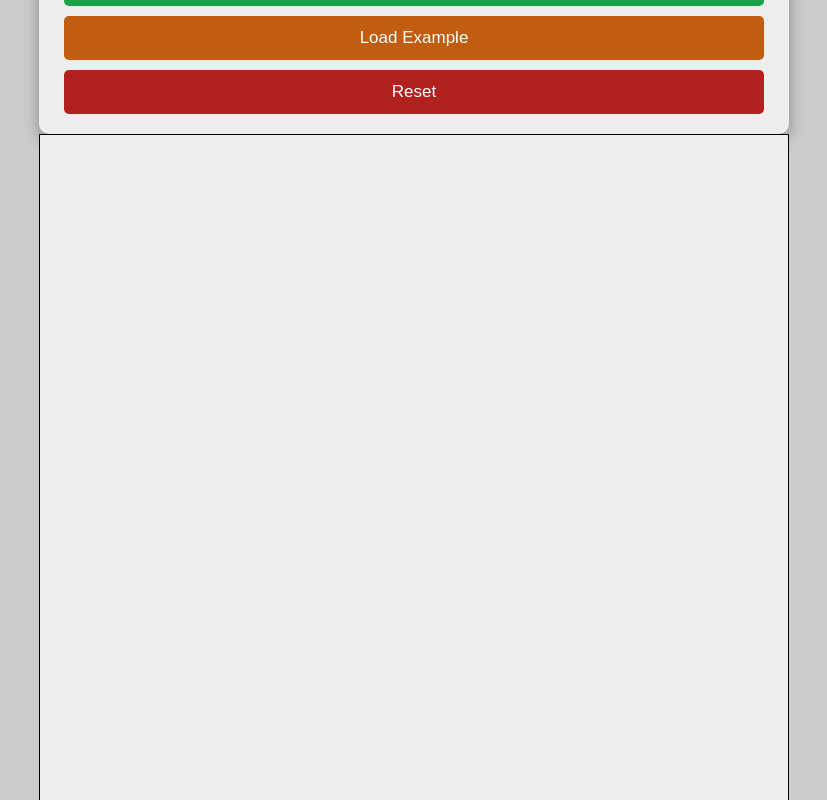
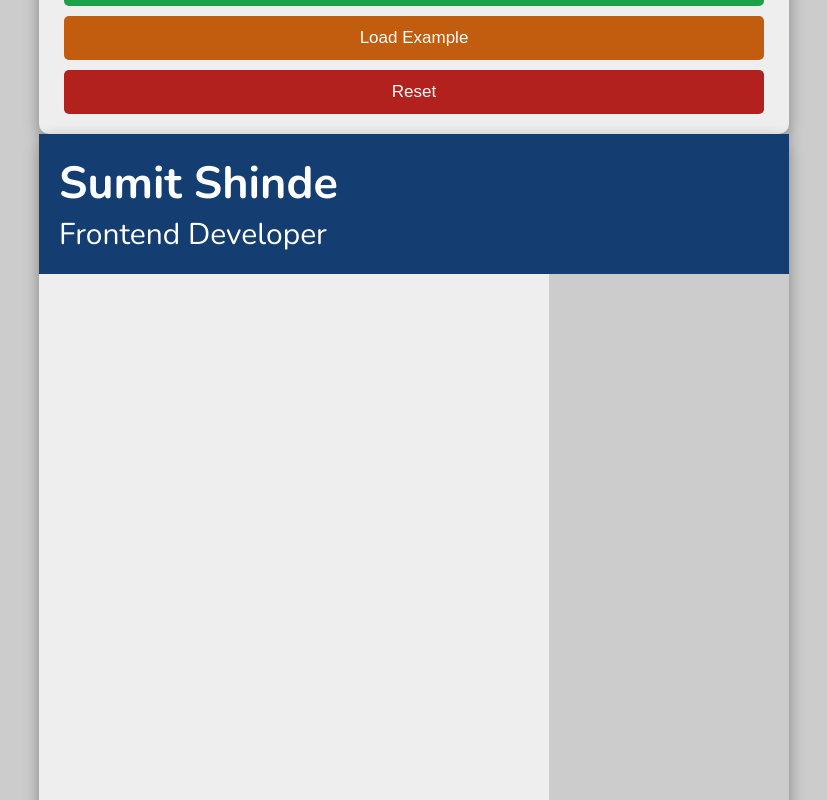
Before and after one commit to sumitshinde-84/cv-project, a React (Create React App) app: page / in a window 1280 px wide. Shown: the part 1500-2300 px from the top of the page, without its empty margins (226-1053 px from the left). Built offline with nearby package versions, Linux system fonts and the light colour scheme.

Commit message:
add previewHeader & preview style

```diff
--- a/public/index.html
+++ b/public/index.html
@@ -10,6 +10,9 @@
       content="Web site created using create-react-app"
     />
     <link rel="apple-touch-icon" href="%PUBLIC_URL%/logo192.png" />
+    <link rel="preconnect" href="https://fonts.googleapis.com">
+<link rel="preconnect" href="https://fonts.gstatic.com" crossorigin>
+<link href="https://fonts.googleapis.com/css2?family=Nunito:ital,wght@0,200;0,300;0,500;0,600;0,700;0,800;0,900;1,200;1,300;1,400;1,500;1,600;1,700;1,800;1,900&display=swap" rel="stylesheet">
     <!--
       manifest.json provides metadata used when your web app is installed on a
       user's mobile device or desktop. See https://developers.google.com/web/fundamentals/web-app-manifest/
--- /dev/null
+++ b/src/components/Preview_Component/header.js
@@ -0,0 +1,20 @@
+import React from "react";
+import "./style/header.css"
+
+class Header extends React.Component {
+    constructor(props) {
+        super();
+    }
+
+    render() {
+        const { firstName, lastName, position } = this.props;
+        return (
+            <div className="header">
+                <h1>{firstName + " " + lastName}</h1>
+                <h2>{position}</h2>
+            </div>
+        );
+    }
+}
+
+export default Header;
--- /dev/null
+++ b/src/components/Preview_Component/personalInfo.js
@@ -0,0 +1,20 @@
+import React from "react";
+import "./style/personalInfoPreview.css"
+class PersonalInfoPreveiw extends React.Component{
+
+
+
+render(){
+
+    return(
+        <div className="personalInfoPreview">
+
+        </div>
+    )
+
+}
+
+
+}
+
+export default PersonalInfoPreveiw;
--- /dev/null
+++ b/src/components/Preview_Component/style/header.css
@@ -0,0 +1,21 @@
+.header{
+    grid-row: 1/2;
+    grid-column: 1/3;
+    width: 100%;
+    background-color: rgb(20, 62, 114);;
+    padding: 20px;
+    display: flex;
+    flex-direction: column;
+    justify-content: center;
+    font-family: Nunito, sans-serif;
+    color: white;
+
+}
+
+.header h1{
+    font-size: 45px;
+}
+.header h2{
+    font-size: 30px;
+    font-weight: 300;
+}
--- /dev/null
+++ b/src/components/Preview_Component/style/personalInfoPreview.css
@@ -0,0 +1,5 @@
+.personalInfoPreview{
+grid-row: 2/5;
+grid-column: 2/3;
+background-color: rgb(204, 204, 204);;
+}
--- a/src/components/preview.js
+++ b/src/components/preview.js
@@ -1,5 +1,7 @@
 import React from "react";
 import "./styles/Preview.css"
+import Header from "./Preview_Component/header";
+import PersonalInfoPreveiw from "./Preview_Component/personalInfo";
 
 class Preview extends React.Component{
 
@@ -8,7 +10,8 @@ class Preview extends React.Component{
 render(){
     return(
         <div className="preview">
-
+            <Header firstName="Sumit" lastName="Shinde" position="Frontend Developer"/>
+            <PersonalInfoPreveiw/>
         </div>
     )
 }
--- a/src/components/styles/Preview.css
+++ b/src/components/styles/Preview.css
@@ -1,9 +1,12 @@
 .preview{
     background-color:rgb(238, 238, 238);
     width: 750px;
-    height: 1000px;
-    border: 1px solid black;
-    display: flex;
-    justify-content: center;
+    height: 1200px;
+    box-shadow: rgb(0 0 0 / 35%) 0px 5px 15px;
+    border-radius: 10px;
+    display: grid;
+    grid-template-columns: 1fr 240px;
+    grid-template-rows: 140px 1fr 1fr 1fr;
+
 
 }
```
